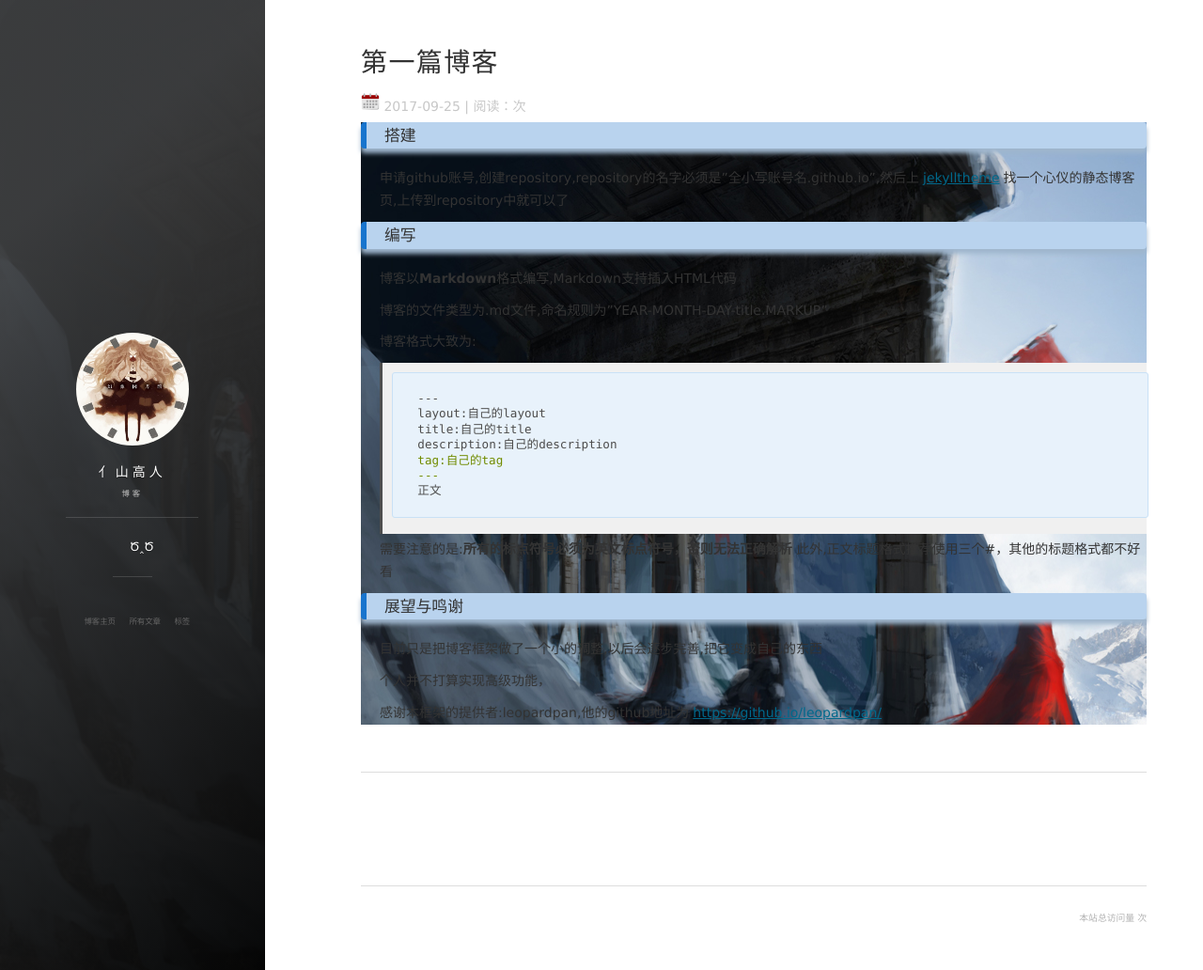
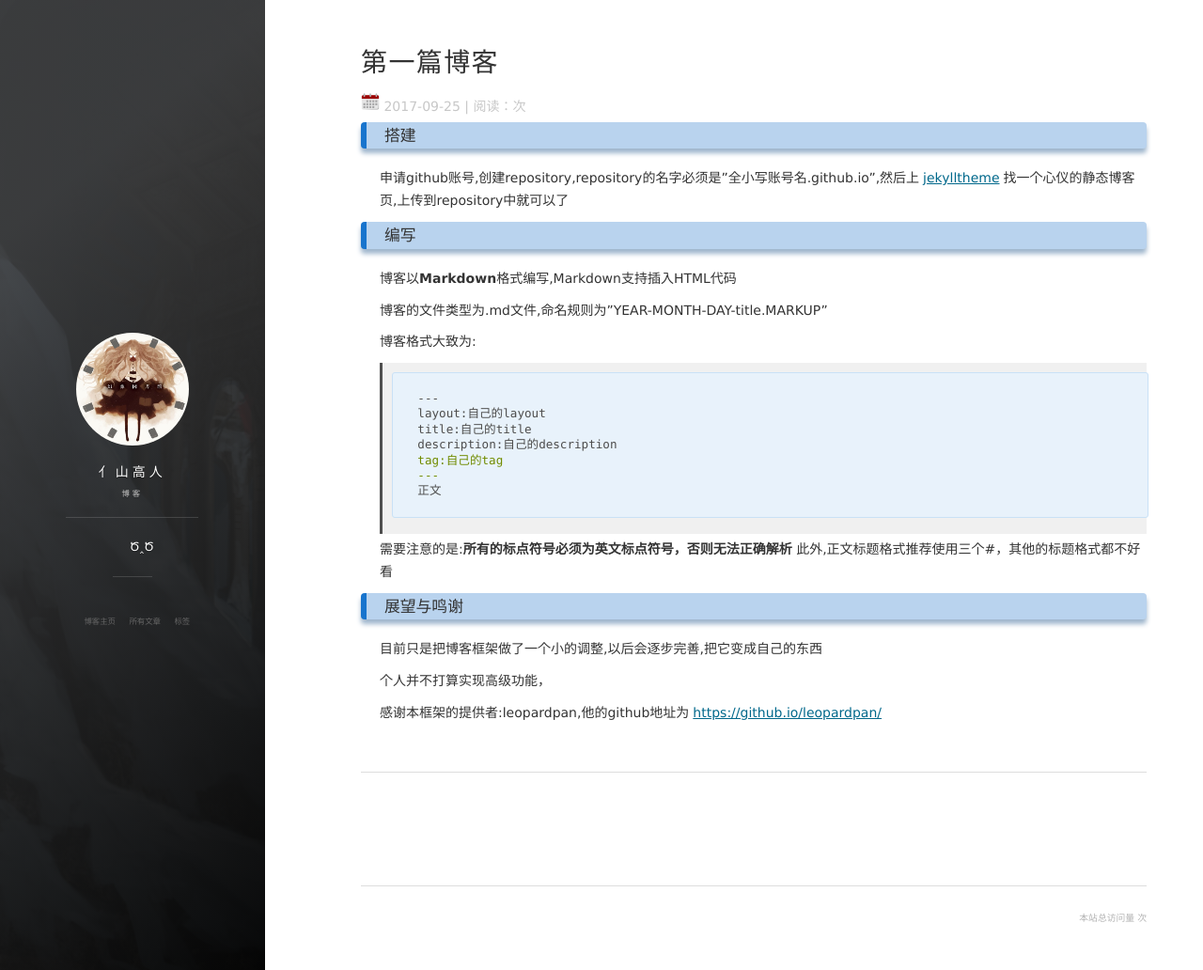
Before and after one commit to XGR-yang/XGR-yang.github.io, a Jekyll site: the page built from _posts/2017-09-25-firstblog.md, in a window 1280 px wide and 1032 px high. Shown: the whole window at 94% size. Built offline with Jekyll 4.4.1, drawn with Linux system fonts in a browser that asks for light colours; nearby versions of some CDN libraries; comment, search, counter and statistics services are not loaded.

Commit message:
roll-back

```diff
--- a/_layouts/post.html
+++ b/_layouts/post.html
@@ -14,7 +14,7 @@ layout: default
     </div>
   </header>
 
-  <section class="post" style="background-image: url('/images/background-cover.jpg')">
+  <section class="post">
     {{ content }}
 
   </section>
```
